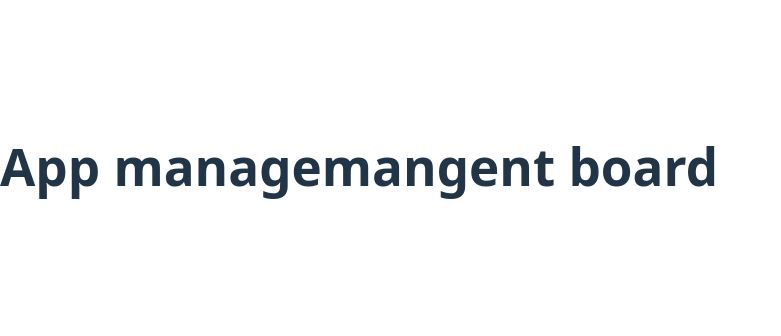
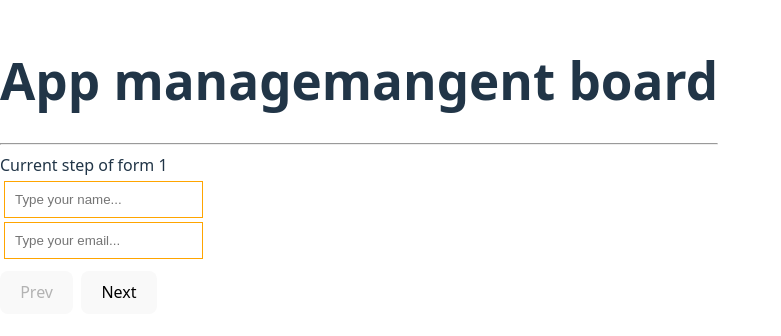
Before and after one commit to sd8917/Frontend-interview, a React (Vite) app: page / in a window 1280 px wide. Shown: the part 234-570 px from the top of the page, without its empty margins (0-781 px from the left). Built offline with nearby package versions, Linux system fonts and the light colour scheme.

Commit message:
add multistep form

```diff
--- a/src/App.tsx
+++ b/src/App.tsx
@@ -1,8 +1,14 @@
+import MutistepForm from "./MutistepForm"
 
 function App() {
-  return <h1>
-    App managemangent board
-  </h1>
+  return <>
+    <h1>
+      App managemangent board
+    </h1>
+    <hr />
+
+    <MutistepForm />
+  </>
 }
 
 
--- /dev/null
+++ b/src/MutistepForm.tsx
@@ -0,0 +1,47 @@
+import { useCallback, useState } from "react";
+import Stepper from "./Stepper";
+import useLocalStorage from "./useLocalStorage";
+
+const MutistepForm = () => {
+  const [step, setStep] = useState(1);
+  const [formData, setFormData] = useLocalStorage("multistep-form", {
+    name: "",
+    email: "",
+    address: "",
+    phone: "",
+    age: "",
+    gender: "",
+  });
+
+  const prevHandler = useCallback(() => {
+    setStep(s => Math.max(1, s - 1));
+  }, []);
+
+  const nextHandler = useCallback(() => {
+    setStep(s => Math.min(4, s + 1));
+  }, []);
+
+  const handleChange = useCallback((e: React.ChangeEvent<HTMLInputElement>) => {
+    const { name, value } = e.target;
+    setFormData(prev => ({ ...prev, [name]: value }));
+  }, [setFormData]);
+
+  const handleSubmit = useCallback(() => {
+    console.log("Submitting form", formData);
+    alert("Form submitted! Check console for payload.");
+  }, [formData]);
+
+  return (
+    <div>
+      <Stepper step={step} data={formData} onChange={handleChange} />
+
+      <div style={{ marginTop: "12px", display: "flex", gap: "8px" }}>
+        <button onClick={prevHandler} disabled={step === 1}>Prev</button>
+        {step < 4 && <button onClick={nextHandler}>Next</button>}
+        {step === 4 && <button onClick={handleSubmit}>Submit</button>}
+      </div>
+    </div>
+  )
+}
+
+export default MutistepForm
--- /dev/null
+++ b/src/Stepper.tsx
@@ -0,0 +1,97 @@
+import type React from "react";
+import './form.css'
+
+type StepperProps = {
+    step: number;
+    data: {
+        name: string;
+        email: string;
+        address: string;
+        phone: string;
+        age: string;
+        gender: string;
+    };
+    onChange: (e: React.ChangeEvent<HTMLInputElement>) => void;
+};
+
+const Stepper = ({ step, data, onChange }: StepperProps) => {
+    return (
+        <div className="">
+            Current step of form {step}
+
+            {step === 1 && <>
+                <input
+                    title="Name"
+                    className="inputForm"
+                    type="text"
+                    name="name"
+                    placeholder="Type your name..."
+                    value={data.name}
+                    onChange={onChange}
+                />
+
+                <label className="labelTitle" title="Email" />
+                <input
+                    className="inputForm"
+                    type="email"
+                    name="email"
+                    placeholder="Type your email..."
+                    value={data.email}
+                    onChange={onChange}
+                />
+            </>}
+
+            {step === 2 && <>
+                <label className="labelTitle" title="Adress" />
+                <input
+                    className="inputForm"
+                    name="address"
+                    type="text"
+                    placeholder="Type your address..."
+                    value={data.address}
+                    onChange={onChange}
+                />
+
+                <label className="labelTitle" title="phone" />
+                <input
+                    className="inputForm"
+                    name="phone"
+                    type="tel"
+                    placeholder="Type your number..."
+                    value={data.phone}
+                    onChange={onChange}
+                />
+            </>}
+
+            {step === 3 && <>
+                <label className="labelTitle" title="age" />
+                <input
+                    className="inputForm"
+                    name="age"
+                    type="number"
+                    placeholder="Type your age..."
+                    value={data.age}
+                    onChange={onChange}
+                />
+
+                <label className="labelTitle" title="gender" />
+                <input
+                    className="inputForm"
+                    name="gender"
+                    type="text"
+                    placeholder="Type your gender..."
+                    value={data.gender}
+                    onChange={onChange}
+                />
+            </>}
+
+            {step === 4 && <>
+                <p>Are sure to submit the form ???</p>
+                <pre>{JSON.stringify(data, null, 2)}</pre>
+            </>}
+
+        </div>
+    )
+}
+
+export default Stepper
--- /dev/null
+++ b/src/form.css
@@ -0,0 +1,16 @@
+.inputForm{
+    padding: 10px;
+    border: 1px solid orange;
+    display: flex;
+    justify-content: center;
+    align-items: center;
+    margin: 4px;
+}
+
+
+.labelTitle{
+    font: 5px;
+    color: black;
+    font-family: 'Times New Roman', Times, serif;
+    font-weight: 800;
+}
--- /dev/null
+++ b/src/useLocalStorage.ts
@@ -0,0 +1,27 @@
+import type React from "react";
+import { useEffect, useState } from "react";
+
+// Local storage state helper with JSON serialization
+function useLocalStorage<T>(key: string, initialValue: T): [T, React.Dispatch<React.SetStateAction<T>>] {
+    const [value, setValue] = useState<T>(() => {
+        try {
+            const stored = localStorage.getItem(key);
+            console.log('stored ', stored, " key ", key);
+            return stored ? JSON.parse(stored) as T : initialValue;
+        } catch {
+            return initialValue;
+        }
+    });
+
+    useEffect(() => {
+        try {
+            localStorage.setItem(key, JSON.stringify(value));
+        } catch {
+            // ignore storage errors
+        }
+    }, [key, value]);
+
+    return [value, setValue];
+}
+
+export default useLocalStorage;
```
